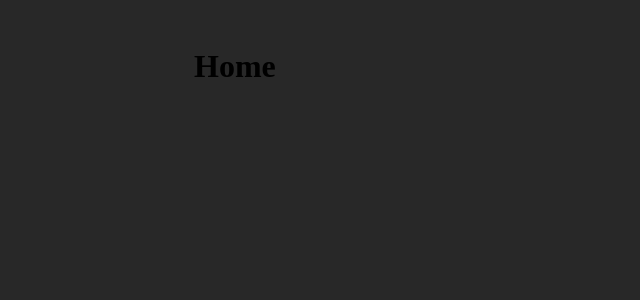
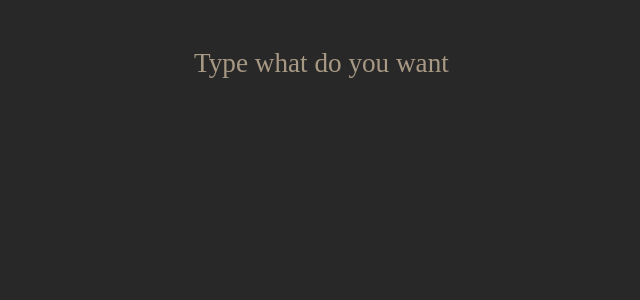
Before and after one commit to leoncruz/md-editor, a Next.js app: page / in a window 1280 px wide. Shown: the top 300 px of the page, without its empty margins (158-798 px from the left). Built offline with nearby package versions, Linux system fonts and the light colour scheme.

Commit message:
component for edit text

```diff
--- /dev/null
+++ b/src/components/Input/index.tsx
@@ -0,0 +1,28 @@
+import React, { KeyboardEvent, useCallback } from 'react';
+
+import { Container } from './styles';
+
+interface Props {
+  onChange: (newText: string) => void;
+}
+
+export const Input: React.FC<Props> = props => {
+  const { onChange } = props;
+
+  const handleChange = useCallback(
+    (event: KeyboardEvent<HTMLDivElement>) => {
+      if (event.code === 'Space' || event.code === 'Enter') {
+        const value = event.currentTarget.textContent;
+        onChange(value!);
+      }
+    },
+    [onChange]
+  );
+
+  return (
+    <Container
+      contentEditable={true}
+      onKeyPress={(event: KeyboardEvent<HTMLDivElement>) => handleChange(event)}
+    />
+  );
+};
--- /dev/null
+++ b/src/components/Input/styles.ts
@@ -0,0 +1,17 @@
+import styled from 'styled-components';
+
+export const Container = styled.div`
+  display: inline-block;
+  width: 100%;
+  font-size: 1.7rem;
+  color: ${props => props.theme.colors.text};
+
+  &:focus {
+    outline: none;
+  }
+
+  &:empty::before {
+    content: 'Type what do you want';
+    color: ${props => props.theme.colors.hint};
+  }
+`;
--- a/src/pages/index.tsx
+++ b/src/pages/index.tsx
@@ -1,7 +1,19 @@
-import React from 'react';
+import React, { useCallback, useState } from 'react';
+import { Input } from '../components/Input';
 
 const Index: React.FC = () => {
-  return <h1>Home</h1>;
+  const initialValue = '';
+  const [text, setText] = useState(initialValue);
+
+  const handleChangeText = useCallback((newText: string) => {
+    setText(newText);
+  }, []);
+
+  return (
+    <div>
+      <Input onChange={handleChangeText} />
+    </div>
+  );
 };
 
 export default Index;
```
